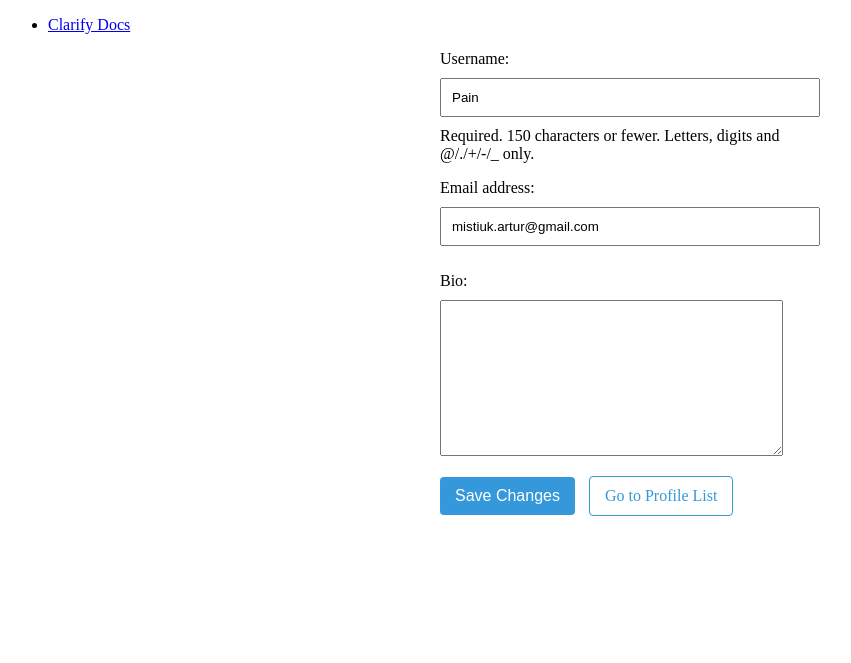
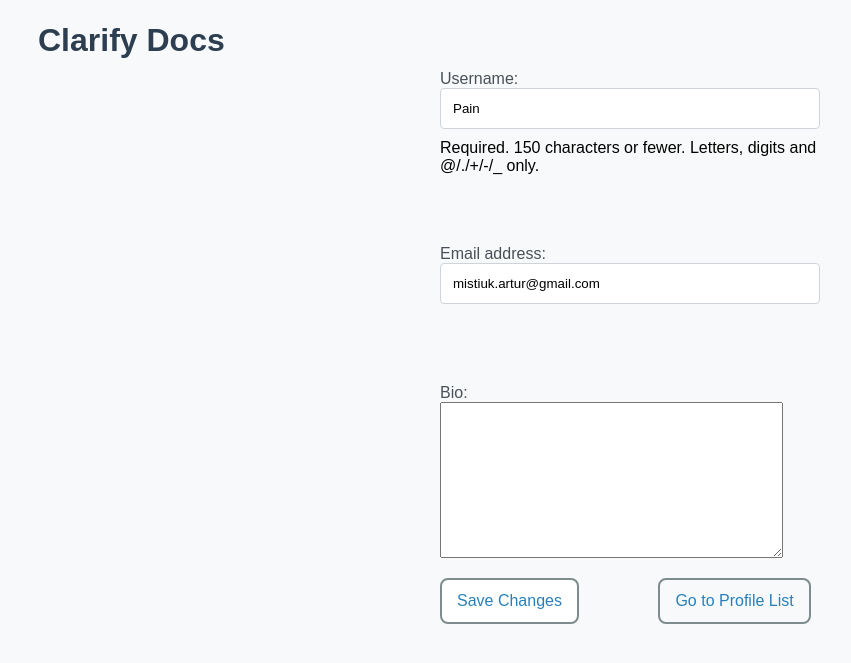
Before and after one commit to ArturMistiuk/clarify_docs, a Django app: a page that uses clarify_docs/profiles/templates/edit_profile.html in a window 1280 px wide. Shown: the top 663 px of the page, without its empty margins (0-851 px from the left). Run offline with Django 4.2, Linux system fonts and the light colour scheme; a user stored in the database is signed in; data comes from the database, SQL or seed files in the repository.

Commit message:
Update edit_profile.css

```diff
--- a/clarify_docs/profiles/static/edit_profile.css
+++ b/clarify_docs/profiles/static/edit_profile.css
@@ -1,52 +1,80 @@
+body {
+    font-family: 'Arial', sans-serif;
+    background-color: #f8f9fa;
+}
 /* Style for the form */
 form {
     max-width: 400px; /* Maximum width of the form */
     margin: 0 auto; /* Center the form horizontally */
 }
 
+ul {
+list-style-type: none;
+}
+
+li a {
+    font-size: xx-large;
+    font-weight: bold;
+    color: #2c3e50;
+    position: fixed;
+    top: 10px;
+    left: 20px;
+    text-decoration: none;
+    margin-left: 18px;
+    margin-top: 12px;
+}
+
 /* Style for input fields and labels */
 form label {
     display: block;
-    margin-bottom: 10px;
+    margin-top: 70px;
+    color: #495057; /* Text color for labels */
 }
 
 form input {
     width: calc(100% - 20px); /* Width of the input field, accounting for internal padding */
-    padding: 10px;
+    padding: 12px; /* Padding for input fields */
     box-sizing: border-box;
     margin-bottom: 10px;
+    border: 1px solid #ced4da; /* Border color for input fields */
+    border-radius: 4px;
 }
 
 /* Style for the "Save Changes" button */
-button[type="submit"] {
+form button[type="submit"] {
     display: inline-block;
-    background-color: #3498db;
-    color: #fff;
-    padding: 10px 15px;
-    border: none;
-    border-radius: 4px;
+    background-color: #fff; /* Button background color */
+    color: #2980b9; /* Button text color */
+    padding: 12px 15px; /* Padding for the button */
+    border: 2px solid #7f8c8d;
+    border-radius: 8px;
     cursor: pointer;
     font-size: 16px;
+    transition: background-color 0.3s ease-in-out;
 }
 
-button[type="submit"]:hover {
-    background-color: #2980b9;
+form button[type="submit"]:hover {
+    background-color: #2c3e50;
+    color: #fff;
+    border-color: #7f8c8d; /* Button background color on hover */
 }
 
 /* Style for the "Back to Profile List" link */
-a.back-link {
+form a.back-link {
     display: inline-block;
     text-decoration: none;
-    color: #3498db;
-    padding: 10px 15px;
-    border: 1px solid #3498db;
-    border-radius: 4px;
+    color: #2980b9; /* Link text color */
+    padding: 12px 15px;
+    border: 2px solid #7f8c8d;
+    border-radius: 8px;;
     cursor: pointer;
     font-size: 16px;
-    margin-left: 10px; /* Left margin from the "Save Changes" button */
+    margin-left: 75px; /* Left margin from the "Save Changes" button */
+    transition: background-color 0.3s ease-in-out, color 0.3s ease-in-out;
 }
 
-a.back-link:hover {
-    background-color: #3498db;
+form a.back-link:hover {
+    background-color: #2c3e50;
     color: #fff;
+    border-color: #7f8c8d;
 }
```
